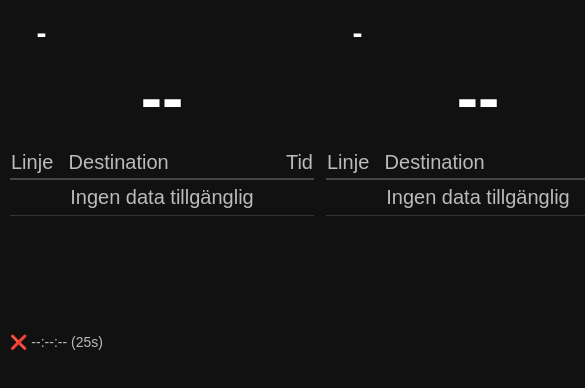
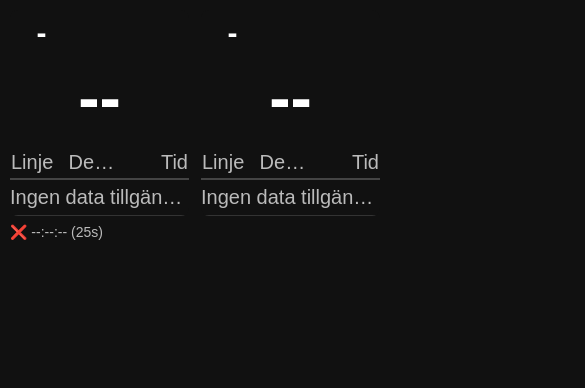
Before and after one commit to pontuscedrell/mobile_sh_departures, a plain HTML site: page index.html in a window 390 px wide. Shown: the top 388 px of the page, 585 px wide, since content can reach past the window. Drawn offline with Linux system fonts and the light colour scheme; no server answers.

Commit message:
Make index.html responsive with full width and height

```diff
--- a/index.html
+++ b/index.html
@@ -9,8 +9,8 @@
     background: #111;
     color: #fff;
     font-family: sans-serif;
-    width: 640px;
-    height: 360px;
+    width: 100%;
+    height: 100%;
     overflow: hidden;
     display: flex;
     flex-direction: column;
```
